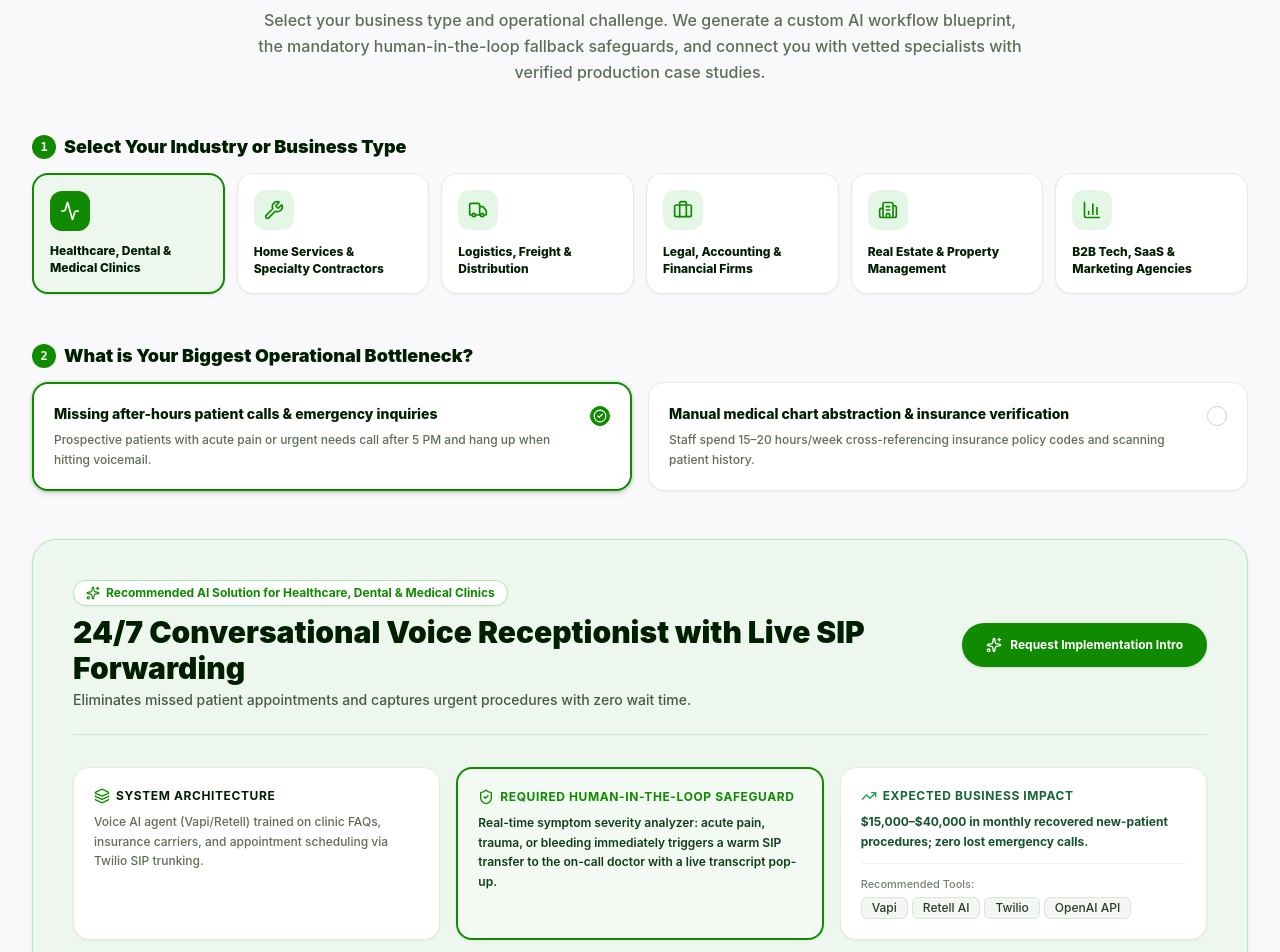
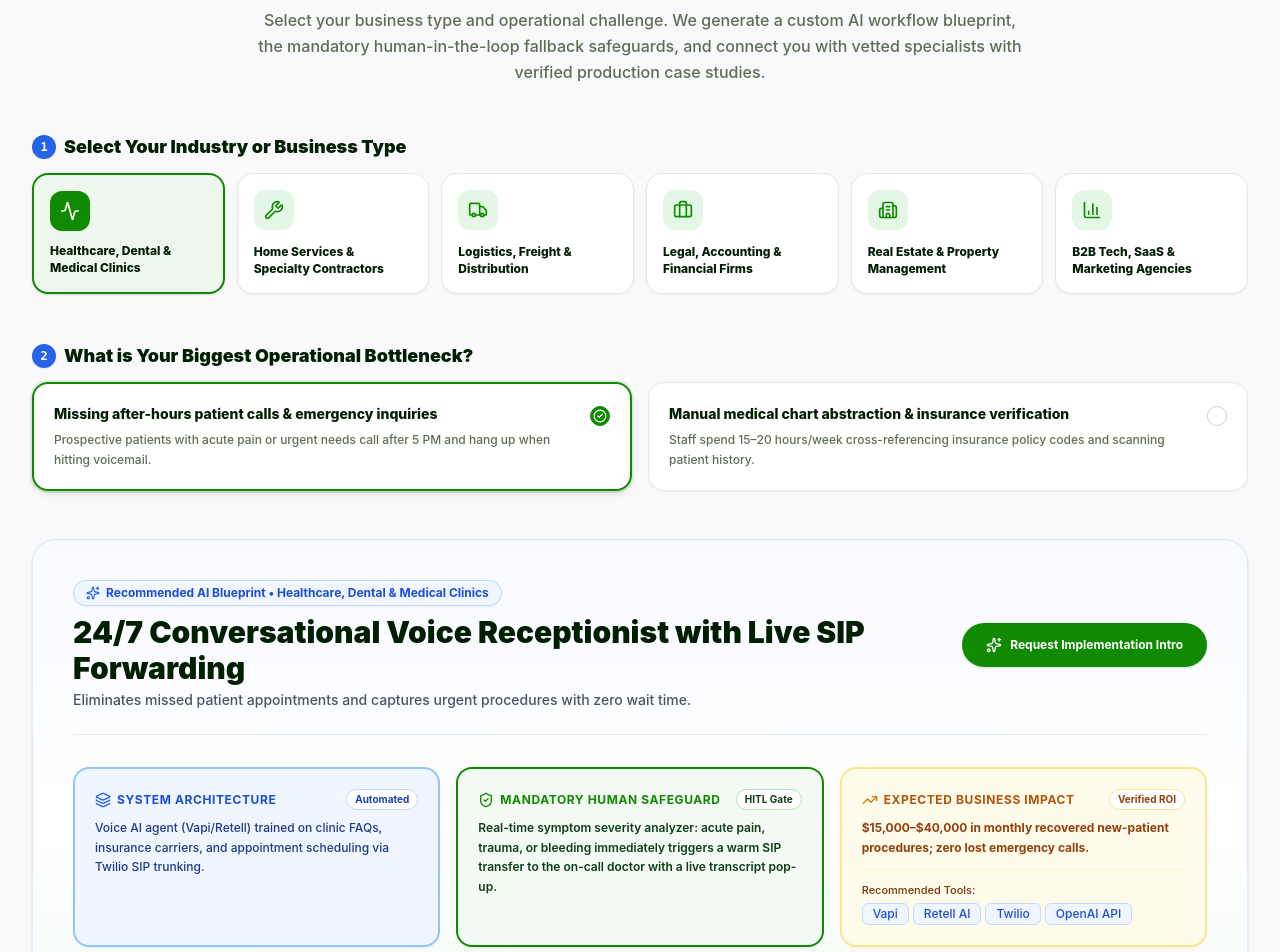
Before and after one commit to JustinMurray007/hitl-ai-expert-directory, a Next.js app: page /recommendations in a window 1280 px wide. Shown: the part 300-1252 px from the top of the page. Built offline with nearby package versions, Linux system fonts and the light colour scheme; no server answers; the database is empty.

Commit message:
feat: introduce Cobalt Blue & Amber accent hierarchy for visual separation across blueprints, tools, and categories

```diff
--- a/src/app/globals.css
+++ b/src/app/globals.css
@@ -9,6 +9,12 @@
     --primary: #108a00;
     --primary-hover: #14a800;
     --primary-light: #e4f7e6;
+    --secondary: #2563eb;
+    --secondary-hover: #1d4ed8;
+    --secondary-light: #eff6ff;
+    --secondary-border: #bfdbfe;
+    --amber: #d97706;
+    --amber-light: #fffbeb;
     --accent: #13544e;
     --muted: #5e6d55;
     --muted-bg: #f2f7f2;
--- a/src/app/page.tsx
+++ b/src/app/page.tsx
@@ -23,6 +23,39 @@ const categoryIcons: Record<string, any> = {
   LifeBuoy: LifeBuoy,
   Megaphone: Megaphone,
   UserCheck: UserCheck,
+};
+
+const categoryThemes: Record<string, { bg: string; border: string; text: string; hoverBorder: string }> = {
+  'operations-workflow-automation': {
+    bg: 'bg-[#eff6ff]',
+    border: 'border-[#bfdbfe]',
+    text: 'text-[#2563eb]',
+    hoverBorder: 'hover:border-[#2563eb]',
+  },
+  'sales-lead-qualification': {
+    bg: 'bg-[#e4f7e6]',
+    border: 'border-[#b2e8b8]',
+    text: 'text-[#108a00]',
+    hoverBorder: 'hover:border-[#108a00]',
+  },
+  'customer-support-knowledge-base': {
+    bg: 'bg-[#f0fdfa]',
+    border: 'border-[#99f6e4]',
+    text: 'text-[#0d9488]',
+    hoverBorder: 'hover:border-[#0d9488]',
+  },
+  'marketing-programmatic-content': {
+    bg: 'bg-[#f5f3ff]',
+    border: 'border-[#ddd6fe]',
+    text: 'text-[#7c3aed]',
+    hoverBorder: 'hover:border-[#7c3aed]',
+  },
+  'executive-personal-ai-ops': {
+    bg: 'bg-[#fffbeb]',
+    border: 'border-[#fde68a]',
+    text: 'text-[#d97706]',
+    hoverBorder: 'hover:border-[#d97706]',
+  },
 };
 
 export default async function HomePage() {
@@ -72,12 +105,12 @@ export default async function HomePage() {
               href="/match"
               className="w-full sm:w-auto inline-flex items-center justify-center gap-2 px-8 py-4 rounded-full bg-white hover:bg-[#f4f6f4] text-[#001e00] font-bold text-sm border border-[#cbd5cb] shadow-xs transition-all"
             >
-              <Sparkles className="w-4 h-4 text-[#108a00]" />
+              <Sparkles className="w-4 h-4 text-[#2563eb]" />
               Request Founder Matchmaking
             </Link>
           </div>
 
-          {/* Trust points */}
+          {/* Trust points: Three distinct color pillars */}
           <div className="mt-14 pt-8 border-t border-[#e4ebe4] max-w-3xl mx-auto grid grid-cols-1 sm:grid-cols-3 gap-6 text-left">
             <div className="flex items-start gap-3">
               <div className="w-8 h-8 rounded-full bg-[#e4f7e6] border border-[#b2e8b8] flex items-center justify-center shrink-0 mt-0.5">
@@ -90,8 +123,8 @@ export default async function HomePage() {
             </div>
 
             <div className="flex items-start gap-3">
-              <div className="w-8 h-8 rounded-full bg-[#e4f7e6] border border-[#b2e8b8] flex items-center justify-center shrink-0 mt-0.5">
-                <ShieldCheck className="w-4 h-4 text-[#108a00]" />
+              <div className="w-8 h-8 rounded-full bg-[#eff6ff] border border-[#bfdbfe] flex items-center justify-center shrink-0 mt-0.5">
+                <ShieldCheck className="w-4 h-4 text-[#2563eb]" />
               </div>
               <div>
                 <h4 className="text-xs font-bold text-[#001e00]">Audited Guardrails</h4>
@@ -100,8 +133,8 @@ export default async function HomePage() {
             </div>
 
             <div className="flex items-start gap-3">
-              <div className="w-8 h-8 rounded-full bg-[#f3e8ff] border border-[#e9d5ff] flex items-center justify-center shrink-0 mt-0.5">
-                <Lock className="w-4 h-4 text-[#7e22ce]" />
+              <div className="w-8 h-8 rounded-full bg-[#fffbeb] border border-[#fde68a] flex items-center justify-center shrink-0 mt-0.5">
+                <Lock className="w-4 h-4 text-[#d97706]" />
               </div>
               <div>
                 <h4 className="text-xs font-bold text-[#001e00]">Zero Fake 5-Star Reviews</h4>
@@ -117,8 +150,8 @@ export default async function HomePage() {
       ====================================================================== */}
       <section id="ai-recommender" className="max-w-7xl mx-auto px-4 sm:px-6 lg:px-8 w-full">
         <div className="mb-8">
-          <div className="inline-flex items-center gap-2 px-3.5 py-1.5 rounded-full bg-[#e4f7e6] border border-[#b2e8b8] text-xs font-bold text-[#108a00] mb-2 shadow-xs">
-            <Sparkles className="w-3.5 h-3.5 text-[#108a00]" />
+          <div className="inline-flex items-center gap-2 px-3.5 py-1.5 rounded-full bg-[#eff6ff] border border-[#bfdbfe] text-xs font-bold text-[#1d4ed8] mb-2 shadow-xs">
+            <Sparkles className="w-3.5 h-3.5 text-[#2563eb]" />
             <span>Interactive SMB Solution Finder</span>
           </div>
           <h2 className="text-2xl sm:text-3xl font-black text-[#001e00]">
@@ -138,7 +171,7 @@ export default async function HomePage() {
       <section id="categories" className="max-w-7xl mx-auto px-4 sm:px-6 lg:px-8 w-full">
         <div className="flex flex-col sm:flex-row sm:items-end justify-between mb-8 gap-4">
           <div>
-            <span className="text-xs uppercase font-mono tracking-wider text-[#108a00] font-bold">
+            <span className="text-xs uppercase font-mono tracking-wider text-[#1d4ed8] font-bold">
               Operational Taxonomy
             </span>
             <h2 className="text-2xl sm:text-3xl font-extrabold text-[#001e00] mt-1">
@@ -159,15 +192,21 @@ export default async function HomePage() {
         <div className="grid grid-cols-1 md:grid-cols-2 lg:grid-cols-3 gap-5">
           {categories.map((category) => {
             const Icon = categoryIcons[category.icon_name] || Workflow;
+            const theme = categoryThemes[category.slug] || {
+              bg: 'bg-[#eff6ff]',
+              border: 'border-[#bfdbfe]',
+              text: 'text-[#2563eb]',
+              hoverBorder: 'hover:border-[#2563eb]',
+            };
             return (
               <Link
                 key={category.id}
                 href={`/categories/${category.slug}`}
-                className="rounded-2xl p-6 group flex flex-col justify-between border border-[#e4ebe4] bg-white shadow-xs hover:shadow-md hover:border-[#108a00] transition-all"
+                className={`rounded-2xl p-6 group flex flex-col justify-between border border-[#e4ebe4] bg-white shadow-xs hover:shadow-md ${theme.hoverBorder} transition-all`}
               >
                 <div>
-                  <div className="w-12 h-12 rounded-xl bg-[#e4f7e6] border border-[#b2e8b8] flex items-center justify-center mb-4 group-hover:scale-105 transition-transform">
-                    <Icon className="w-6 h-6 text-[#108a00]" />
+                  <div className={`w-12 h-12 rounded-xl ${theme.bg} border ${theme.border} flex items-center justify-center mb-4 group-hover:scale-105 transition-transform`}>
+                    <Icon className={`w-6 h-6 ${theme.text}`} />
                   </div>
                   <h3 className="text-base font-bold text-[#001e00] group-hover:text-[#108a00] transition-colors">
                     {category.name}
@@ -177,7 +216,7 @@ export default async function HomePage() {
                   </p>
                 </div>
                 <div className="mt-5 pt-4 border-t border-[#f0f3f0] flex items-center justify-between text-xs text-[#738273]">
-                  <span className="font-mono text-[#108a00] font-bold">
+                  <span className={`font-mono font-bold ${theme.text}`}>
                     {category.expert_count ?? 0} Listed Specialist{category.expert_count === 1 ? '' : 's'}
                   </span>
                   <span className="text-[#5e6d55] font-semibold group-hover:text-[#108a00] group-hover:translate-x-1 transition-all">
@@ -311,15 +350,15 @@ export default async function HomePage() {
           FOUNDER CONCIERGE MATCH CTA
       ====================================================================== */}
       <section className="max-w-7xl mx-auto px-4 sm:px-6 lg:px-8 w-full">
-        <div className="relative rounded-3xl overflow-hidden p-8 sm:p-12 border border-[#b2e8b8] bg-[#edf7ee] shadow-sm">
+        <div className="relative rounded-3xl overflow-hidden p-8 sm:p-12 border border-[#bfdbfe] bg-gradient-to-r from-[#eff6ff] via-white to-[#edf7ee] shadow-sm">
           <div className="max-w-2xl">
-            <span className="text-xs uppercase font-mono tracking-wider text-[#108a00] font-bold">
-              Need Direct Guidance?
+            <span className="text-xs uppercase font-mono tracking-wider text-[#1d4ed8] font-bold">
+              Personalized Founder Concierge
             </span>
             <h2 className="text-3xl sm:text-4xl font-black text-[#001e00] mt-2 leading-tight">
               Let Our Team Handpick 2 Verified Specialists for Your Workflow.
             </h2>
-            <p className="text-sm text-[#465a46] mt-3 leading-relaxed font-medium">
+            <p className="text-sm text-[#475569] mt-3 leading-relaxed font-medium">
               Tell us your current operational bottleneck, tech stack, and budget. We will review your request privately and connect you with two verified experts with proven domain case studies.
             </p>
             <div className="mt-8 flex flex-col sm:flex-row items-stretch sm:items-center gap-4">
--- a/src/app/recommendations/page.tsx
+++ b/src/app/recommendations/page.tsx
@@ -21,8 +21,8 @@ export default async function RecommendationsPage({ searchParams }: Recommendati
     <div className="max-w-7xl mx-auto px-4 sm:px-6 lg:px-8 py-14">
       {/* Page Header */}
       <div className="text-center max-w-3xl mx-auto mb-12">
-        <div className="inline-flex items-center gap-2 px-4 py-1.5 rounded-full bg-[#e4f7e6] border border-[#b2e8b8] text-xs font-bold text-[#108a00] mb-4 shadow-xs">
-          <Sparkles className="w-4 h-4 text-[#108a00]" />
+        <div className="inline-flex items-center gap-2 px-4 py-1.5 rounded-full bg-[#eff6ff] border border-[#bfdbfe] text-xs font-bold text-[#1d4ed8] mb-4 shadow-xs">
+          <Sparkles className="w-4 h-4 text-[#2563eb]" />
           <span>Interactive SMB AI Solution Finder</span>
         </div>
         <h1 className="text-3xl sm:text-5xl font-black text-[#001e00] tracking-tight leading-tight">
--- a/src/components/Badge.tsx
+++ b/src/components/Badge.tsx
@@ -27,7 +27,7 @@ export function SponsorBadge() {
 
 export function ToolBadge({ name }: { name: string }) {
   return (
-    <span className="inline-flex items-center px-2.5 py-0.5 rounded-md text-xs bg-[#f4f6f4] text-[#2d3a2d] border border-[#dbe3db] font-medium">
+    <span className="inline-flex items-center px-2.5 py-0.5 rounded-md text-xs bg-[#eff6ff] text-[#1d4ed8] border border-[#bfdbfe] font-medium hover:bg-[#dbeafe] transition-colors">
       {name}
     </span>
   );
@@ -35,7 +35,7 @@ export function ToolBadge({ name }: { name: string }) {
 
 export function CategoryBadge({ name }: { name: string }) {
   return (
-    <span className="inline-flex items-center px-2.5 py-1 rounded-md text-xs font-medium bg-[#f0f5f0] text-[#1e2a1e] border border-[#d2ded2]">
+    <span className="inline-flex items-center px-2.5 py-1 rounded-md text-xs font-semibold bg-[#f0f7ff] text-[#1e40af] border border-[#dbeafe]">
       {name}
     </span>
   );
--- a/src/components/BusinessRecommender.tsx
+++ b/src/components/BusinessRecommender.tsx
@@ -78,7 +78,7 @@ export default function BusinessRecommender({
       {/* Step 1: Select Industry */}
       <div>
         <div className="flex items-center gap-2 mb-3">
-          <span className="w-6 h-6 rounded-full bg-[#108a00] text-white text-xs font-bold flex items-center justify-center font-mono">
+          <span className="w-6 h-6 rounded-full bg-[#2563eb] text-white text-xs font-bold flex items-center justify-center font-mono shadow-xs">
             1
           </span>
           <h2 className="text-lg font-black text-[#001e00]">
@@ -126,7 +126,7 @@ export default function BusinessRecommender({
       {/* Step 2: Select Operational Pain Point */}
       <div>
         <div className="flex items-center gap-2 mb-3">
-          <span className="w-6 h-6 rounded-full bg-[#108a00] text-white text-xs font-bold flex items-center justify-center font-mono">
+          <span className="w-6 h-6 rounded-full bg-[#2563eb] text-white text-xs font-bold flex items-center justify-center font-mono shadow-xs">
             2
           </span>
           <h2 className="text-lg font-black text-[#001e00]">
@@ -174,18 +174,18 @@ export default function BusinessRecommender({
 
       {/* Step 3: Generated AI Recommendation Blueprint */}
       {workflow && (
-        <div className="rounded-3xl p-6 sm:p-10 border border-[#b2e8b8] bg-[#edf7ee] shadow-sm space-y-8">
+        <div className="rounded-3xl p-6 sm:p-10 border border-[#dbeafe] bg-gradient-to-b from-[#f8faff] via-white to-[#f2faf3] shadow-sm space-y-8">
           {/* Header */}
-          <div className="flex flex-col md:flex-row md:items-center justify-between gap-4 border-b border-[#cde8cf] pb-6">
+          <div className="flex flex-col md:flex-row md:items-center justify-between gap-4 border-b border-[#e2e8f0] pb-6">
             <div>
-              <div className="inline-flex items-center gap-1.5 px-3 py-1 rounded-full bg-white border border-[#b2e8b8] text-xs font-bold text-[#108a00] mb-2 shadow-xs">
-                <Sparkles className="w-3.5 h-3.5 text-[#108a00]" />
-                <span>Recommended AI Solution for {selectedIndustry.industryName}</span>
+              <div className="inline-flex items-center gap-1.5 px-3 py-1 rounded-full bg-[#eff6ff] border border-[#bfdbfe] text-xs font-bold text-[#1d4ed8] mb-2 shadow-xs">
+                <Sparkles className="w-3.5 h-3.5 text-[#2563eb]" />
+                <span>Recommended AI Blueprint • {selectedIndustry.industryName}</span>
               </div>
               <h3 className="text-2xl sm:text-3xl font-black text-[#001e00]">
                 {workflow.title}
               </h3>
-              <p className="text-xs sm:text-sm text-[#465a46] mt-1 font-medium">
+              <p className="text-xs sm:text-sm text-[#475569] mt-1 font-medium">
                 {workflow.problemSolved}
               </p>
             </div>
@@ -201,41 +201,62 @@ export default function BusinessRecommender({
             </Link>
           </div>
 
-          {/* Blueprint Details Grid */}
+          {/* Blueprint Details Grid: Distinct Three-Color Pillar Separation */}
           <div className="grid grid-cols-1 md:grid-cols-3 gap-4">
-            {/* Architecture */}
-            <div className="rounded-2xl bg-white p-5 border border-[#e4ebe4] shadow-xs">
-              <h4 className="text-xs font-bold text-[#001e00] uppercase tracking-wider mb-2 flex items-center gap-1.5">
-                <Layers className="w-4 h-4 text-[#108a00]" />
+            {/* 1. Automated Architecture - Cobalt Blue */}
+            <div className="rounded-2xl bg-[#eff6ff] p-5 border-2 border-[#93c5fd] shadow-xs flex flex-col justify-between">
+              <div>
+                <div className="flex items-center justify-between mb-2">
+                  <h4 className="text-xs font-bold text-[#1d4ed8] uppercase tracking-wider flex items-center gap-1.5">
+                    <Layers className="w-4 h-4 text-[#2563eb]" />
                     <span>System Architecture</span>
                   </h4>
-              <p className="text-xs text-[#5e6d55] leading-relaxed font-medium">
+                  <span className="text-[10px] font-bold text-[#1e40af] bg-white px-2 py-0.5 rounded-full border border-[#bfdbfe]">
+                    Automated
+                  </span>
+                </div>
+                <p className="text-xs text-[#1e3a8a] leading-relaxed font-medium">
                   {workflow.systemArchitecture}
                 </p>
               </div>
+            </div>
 
-            {/* THE HITL GUARDRAIL */}
-            <div className="rounded-2xl bg-[#f2faf3] p-5 border-2 border-[#108a00] shadow-xs">
-              <h4 className="text-xs font-bold text-[#108a00] uppercase tracking-wider mb-2 flex items-center gap-1.5">
+            {/* 2. THE HITL GUARDRAIL - Signature Emerald Green */}
+            <div className="rounded-2xl bg-[#f2faf3] p-5 border-2 border-[#108a00] shadow-xs flex flex-col justify-between">
+              <div>
+                <div className="flex items-center justify-between mb-2">
+                  <h4 className="text-xs font-bold text-[#108a00] uppercase tracking-wider flex items-center gap-1.5">
                     <ShieldCheck className="w-4 h-4 text-[#108a00]" />
-                <span>Required Human-in-the-Loop Safeguard</span>
+                    <span>Mandatory Human Safeguard</span>
                   </h4>
+                  <span className="text-[10px] font-bold text-[#0f3d17] bg-white px-2 py-0.5 rounded-full border border-[#b2e8b8]">
+                    HITL Gate
+                  </span>
+                </div>
                 <p className="text-xs text-[#0f3d17] leading-relaxed font-semibold">
                   {workflow.hitlSafeguard}
                 </p>
               </div>
+            </div>
 
-            {/* ROI */}
-            <div className="rounded-2xl bg-white p-5 border border-[#e4ebe4] shadow-xs">
-              <h4 className="text-xs font-bold text-[#166534] uppercase tracking-wider mb-2 flex items-center gap-1.5">
-                <TrendingUp className="w-4 h-4 text-[#16a34a]" />
+            {/* 3. Expected Business Impact - Warm Honey Amber */}
+            <div className="rounded-2xl bg-[#fffbeb] p-5 border-2 border-[#fde68a] shadow-xs flex flex-col justify-between">
+              <div>
+                <div className="flex items-center justify-between mb-2">
+                  <h4 className="text-xs font-bold text-[#b45309] uppercase tracking-wider flex items-center gap-1.5">
+                    <TrendingUp className="w-4 h-4 text-[#d97706]" />
                     <span>Expected Business Impact</span>
                   </h4>
-              <p className="text-xs text-[#14532d] leading-relaxed font-bold">
+                  <span className="text-[10px] font-bold text-[#92400e] bg-white px-2 py-0.5 rounded-full border border-[#fde68a]">
+                    Verified ROI
+                  </span>
+                </div>
+                <p className="text-xs text-[#92400e] leading-relaxed font-bold">
                   {workflow.typicalRoi}
                 </p>
-              <div className="mt-3 pt-3 border-t border-[#f0f3f0]">
-                <span className="text-[11px] text-[#738273] font-medium block mb-1">Recommended Tools:</span>
+              </div>
+              <div className="mt-3 pt-3 border-t border-[#fef3c7]">
+                <span className="text-[11px] text-[#78350f] font-medium block mb-1">Recommended Tools:</span>
                 <div className="flex flex-wrap gap-1">
                   {workflow.recommendedStack.map((tool) => (
                     <ToolBadge key={tool} name={tool} />
```
Also changed, not shown: src/components/CaseStudyCard.tsx (+7 -7 lines), src/components/Navbar.tsx (+5 -2 lines). Lines whose indentation alone changed are shown as unchanged.
